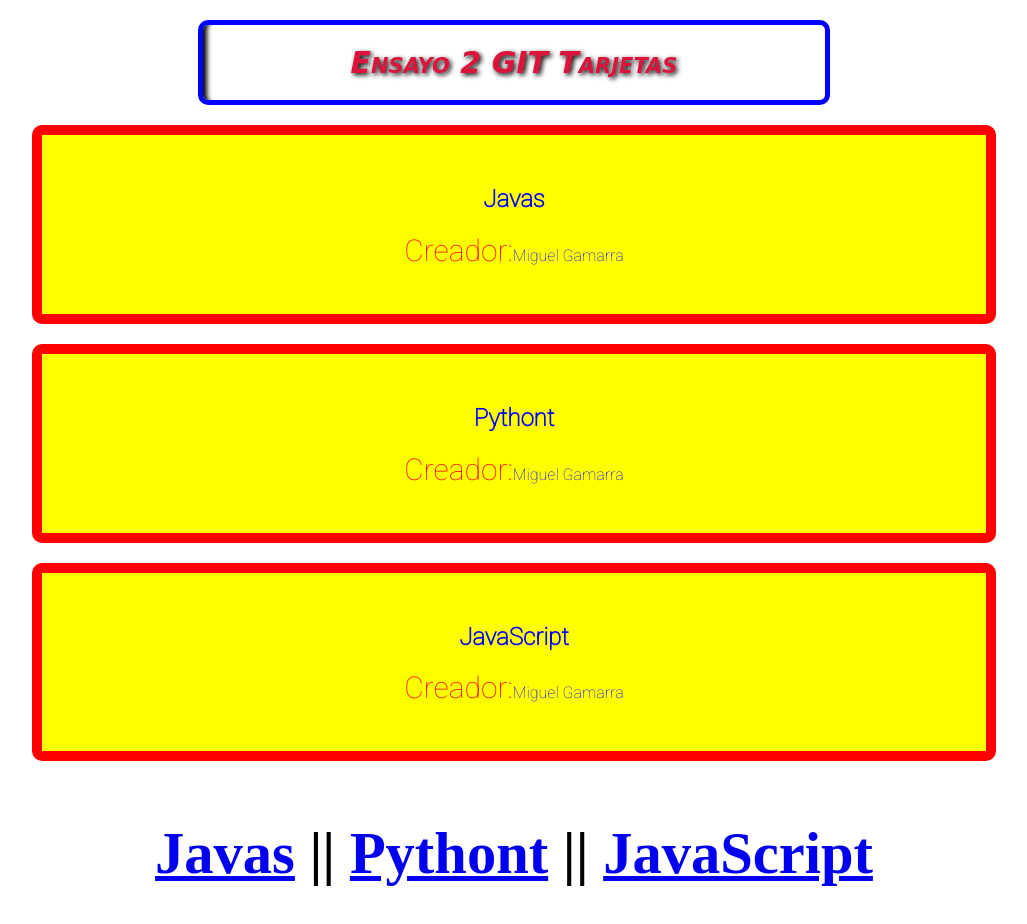
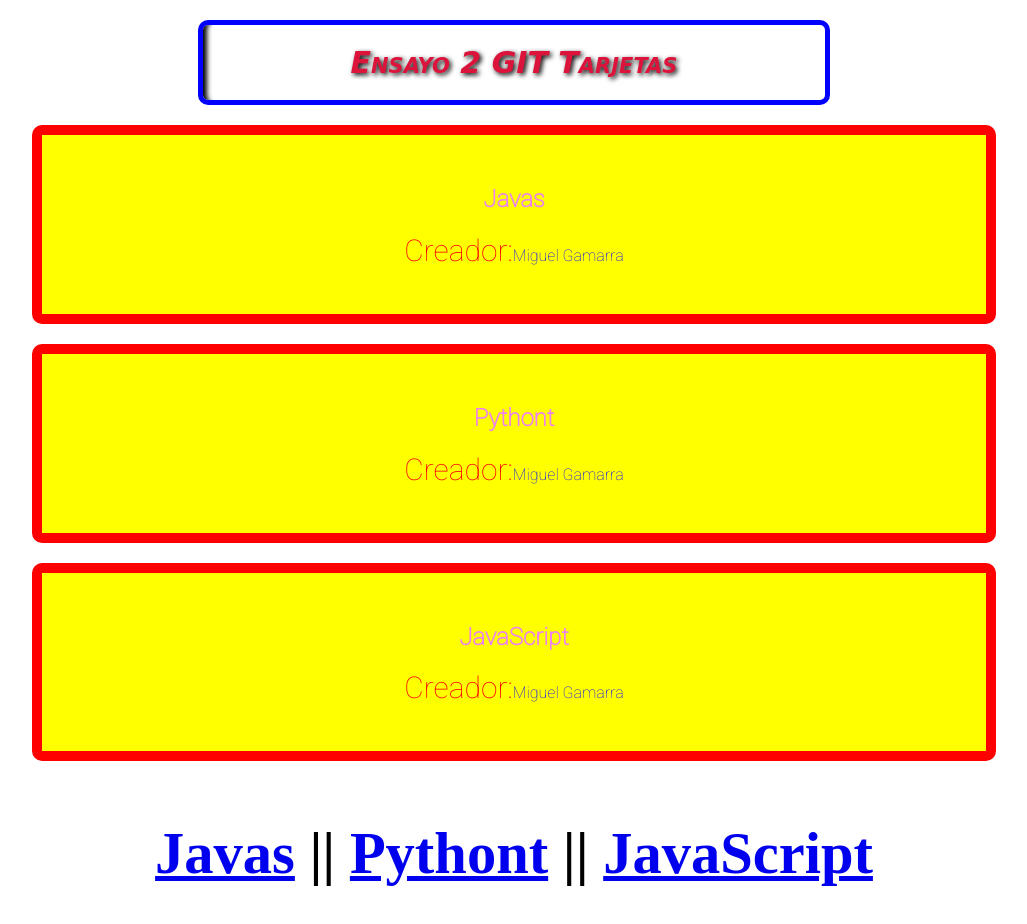
Before and after one commit to miguelgamacr7/SegundaSubidaGIT, a plain HTML site: page index.html in a window 1280 px wide. Shown: the whole page, without its empty margins (126-1153 px from the left). Drawn offline with Linux system fonts and the light colour scheme; a web font is replaced by a local one.

Commit message:
version 3

```diff
--- a/css/estilos.css
+++ b/css/estilos.css
@@ -32,6 +32,10 @@ div.tarjeta {
     background-size: 100%;
 }
 
+div.tarjeta h2 {
+    color: violet;
+}
+
 html{
     width: 100%;
 }
```
